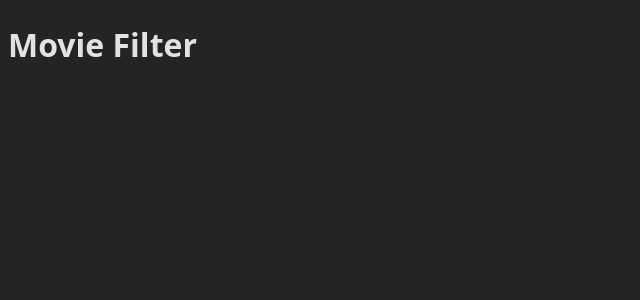
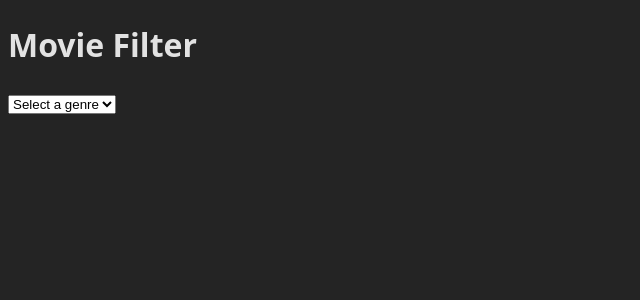
Before and after one commit to JanLascala/react-movie-filter, a React (Vite) app: page / in a window 1280 px wide. Shown: the top 300 px of the page, without its empty margins (0-640 px from the left). Built offline with nearby package versions, Linux system fonts and the light colour scheme.

Commit message:
add genre selection dropdown to filter movies

```diff
--- a/src/App.jsx
+++ b/src/App.jsx
@@ -10,7 +10,8 @@ function App() {
     { title: 'Interstellar', genre: 'Fantascienza' },
     { title: 'Pulp Fiction', genre: 'Thriller' },
   ]
-
+  // by genre
+  const [selectGenre, setSelectgenre] = useState('')
 
 
 
@@ -19,7 +20,15 @@ function App() {
     <>
       <h1>Movie Filter</h1>
 
+      <select name="movies" id="movies"
+        value={(selectGenre)} onChange={(e) => setSelectgenre(e.target.value)}>
 
+        <option value="">Select a genre</option>
+        <option value="Fantascienza">Fantascienza</option>
+        <option value="Thriller">Thriller</option>
+        <option value="Romantico">Romantico</option>
+        <option value="Azione">Azione</option>
+      </select>
 
     </>
   )
```
